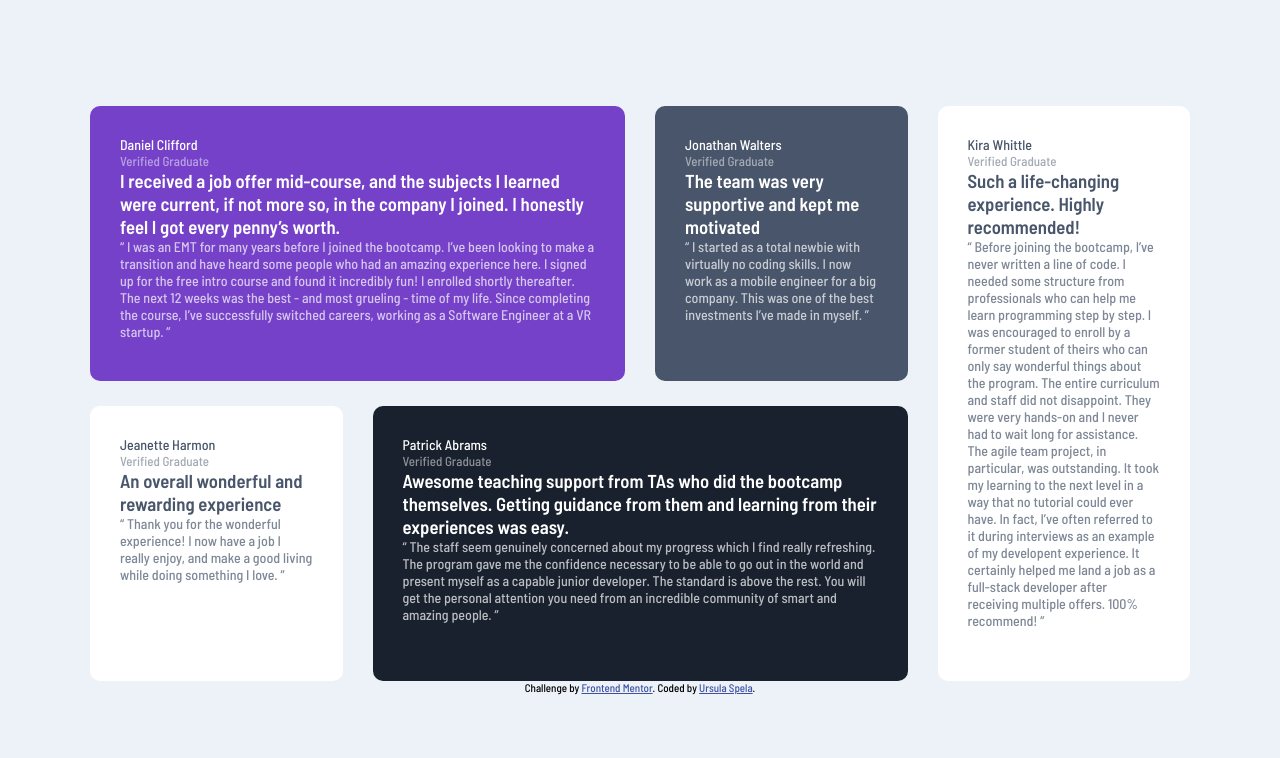
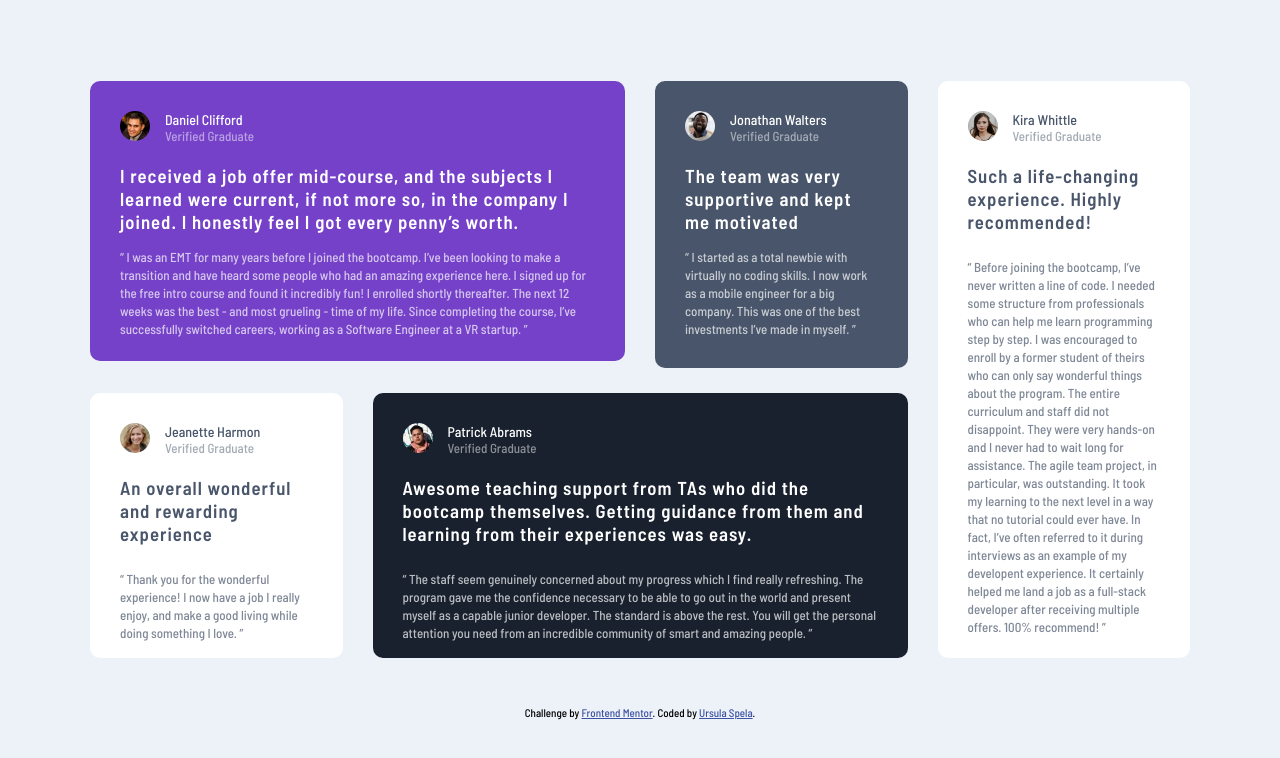
Before and after one commit to UrsulaSpela/testimonials-grid-section-main, a plain HTML site: page index.html in a window 1280 px wide. Drawn offline with Linux system fonts and the light colour scheme.

Commit message:
Add files via upload

```diff
--- a/index.html
+++ b/index.html
@@ -22,12 +22,15 @@
 <div id="main">
 
 <div class="item mobile" id="one">
-  <div id="daniel">
+  <div id="daniel" class="person">
+    <img src="images/image-daniel.jpg" alt="">
+    <div>
       <p class="name">Daniel Clifford</p>
       <p class="verified">Verified Graduate</p>
     </div>
+  </div>
 
-  <h3>I received a job offer mid-course, and the subjects I learned were current, if not more so,
+  <h3 class="smallgap">I received a job offer mid-course, and the subjects I learned were current, if not more so,
     in the company I joined. I honestly feel I got every penny’s worth.</h3>
 
   <p class="review">“ I was an EMT for many years before I joined the bootcamp. I’ve been looking to make a
@@ -38,36 +41,45 @@
 </div>
 
 <div class="item mobile" id="two">
-  <div id="jonathan">
+  <div id="jonathan" class="person">
+    <img src="images/image-jonathan.jpg" alt="">
+    <div>
       <p class="name">Jonathan Walters</p>
       <p class="verified">Verified Graduate</p>
     </div>
+  </div>
 
-  <h3>The team was very supportive and kept me motivated</h3>
+  <h3 class="smallgap">The team was very supportive and kept me motivated</h3>
 
   <p class="review">“ I started as a total newbie with virtually no coding skills. I now work as a mobile engineer
     for a big company. This was one of the best investments I’ve made in myself. ”</p>
 </div>
 
 <div class="item mobile" id="three">
-  <div id="jeanette">
+  <div id="jeanette" class="person">
+    <img src="images/image-jeanette.jpg" alt="">
+    <div>
       <p class="name">Jeanette Harmon</p>
       <p class="verified">Verified Graduate</p>
     </div>
+  </div>
 
-  <h3>An overall wonderful and rewarding experience</h3>
+  <h3 class="biggap">An overall wonderful and rewarding experience</h3>
 
   <p class="review">“ Thank you for the wonderful experience! I now have a job I really enjoy, and make a good living
     while doing something I love. ”</p>
 </div>
 
 <div class="item mobile" id="four">
-  <div id="patrick">
+  <div id="patrick" class="person">
+    <img src="images/image-patrick.jpg" alt="">
+    <div>
       <p class="name">Patrick Abrams</p>
       <p class="verified">Verified Graduate</p>
     </div>
+  </div>
 
-  <h3>Awesome teaching support from TAs who did the bootcamp themselves. Getting guidance from them and
+  <h3 class="biggap">Awesome teaching support from TAs who did the bootcamp themselves. Getting guidance from them and
     learning from their experiences was easy.</h3>
 
   <p class="review">“ The staff seem genuinely concerned about my progress which I find really refreshing. The program
@@ -77,12 +89,15 @@
 </div>
 
 <div class="item mobile" id="five">
-  <div id="kira">
+  <div id="kira" class="person">
+    <img src="images/image-kira.jpg" alt="">
+    <div>
       <p class="name">Kira Whittle</p>
       <p class="verified">Verified Graduate</p>
     </div>
+  </div>
 
-  <h3>Such a life-changing experience. Highly recommended!</h3>
+  <h3 class="biggap">Such a life-changing experience. Highly recommended!</h3>
 
   <p class="review">“ Before joining the bootcamp, I’ve never written a line of code. I needed some structure from
     professionals who can help me learn programming step by step. I was encouraged to enroll by a former
--- a/style.css
+++ b/style.css
@@ -21,6 +21,7 @@ body {
   grid-template-rows: 1fr 1fr;
   grid-column-gap: 30px;
   grid-row-gap: 25px;
+  margin-bottom: 50px;
 }
 .item {
   border-radius: 10px;
@@ -31,6 +32,7 @@ body {
   grid-row: 1/2;
   background: hsl(263, 55%, 52%);
   color: white;
+  height: 280px;
 }
 #two {
   grid-column: 3/4;
@@ -43,12 +45,14 @@ body {
   grid-row: 2/3;
   background: hsl(0, 0%, 100%);
   color: hsl(217, 19%, 35%);
+  height: 265px;
 }
 #four {
   grid-column: 2/4;
   grid-row: 2/3;
   background: hsl(219, 29%, 14%);
   color: white;
+  height: 265px;
 }
 #five {
   grid-column: 4/5;
@@ -58,12 +62,34 @@ body {
 }
 .name {
   font-size: 14px;
+  padding-left: 15px;
 }
 .verified {
   opacity: 0.5;
   font-size: 13px;
+  padding-left: 15px;
 }
 .review {
   opacity: 0.7;
-  font-size: 14px;
+  font-size: 13px;
+  line-height: 18px;
+  font-weight: 500;
 }
+.person {
+  display: flex;
+  margin-bottom: 20px;
+}
+img {
+  width: 30px;
+  height: 30px;
+  border-radius: 15px;
+}
+.smallgap {
+  margin-bottom: 15px;
+}
+.biggap {
+  margin-bottom: 25px;
+}
+h3 {
+  letter-spacing: 1px;
+}
```
Lines whose indentation alone changed are shown as unchanged.
